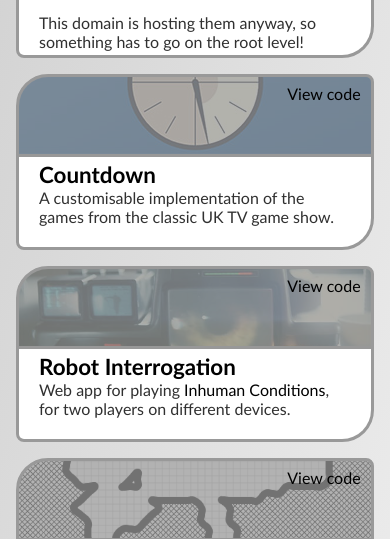
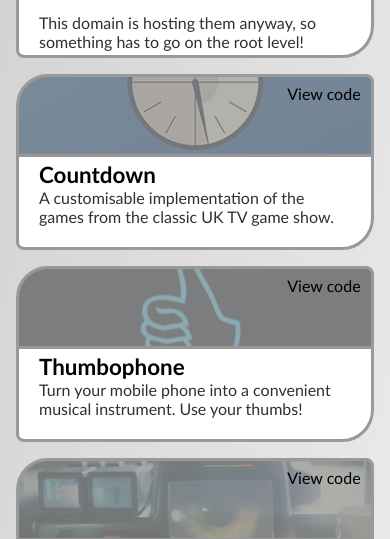
Before and after one commit to FTWinston/Homepage, a plain HTML site: page index.html in a window 390 px wide. Shown: the part 305-844 px from the top of the page. Drawn offline with Linux system fonts and the light colour scheme.

Commit message:
Added thumbophone

```diff
--- a/index.html
+++ b/index.html
@@ -155,6 +155,16 @@ Y</div>
         </div>
     </div>
 
+    <div class="project project--thumbophone">
+        <div class="project__image">
+        </div>
+        <div class="project__body">
+            <a class="project__name" href="https://thumbophone.ftwinston.com">Thumbophone</a>
+            <div class="project__desc">Turn your mobile phone into a convenient musical instrument. Use your thumbs!</div>
+            <a class="project__codelink" href="https://github.com/FTWinston/Thumbophone">View code</a>
+        </div>
+    </div>
+
     <div class="project project--interrogation">
         <div class="project__image">
 
--- a/style.css
+++ b/style.css
@@ -245,6 +245,11 @@ a.project__name {
     background-position: center bottom;
 }
 
+.project--thumbophone .project__image {
+    background-image: url('projects/thumbophone.png');
+    background-position: center;
+}
+
 .project--interrogation .project__image {
     background-image: url('projects/interrogation.jpg');
     background-size: cover;
```
Also changed, not shown: projects/thumbophone.png (added).
